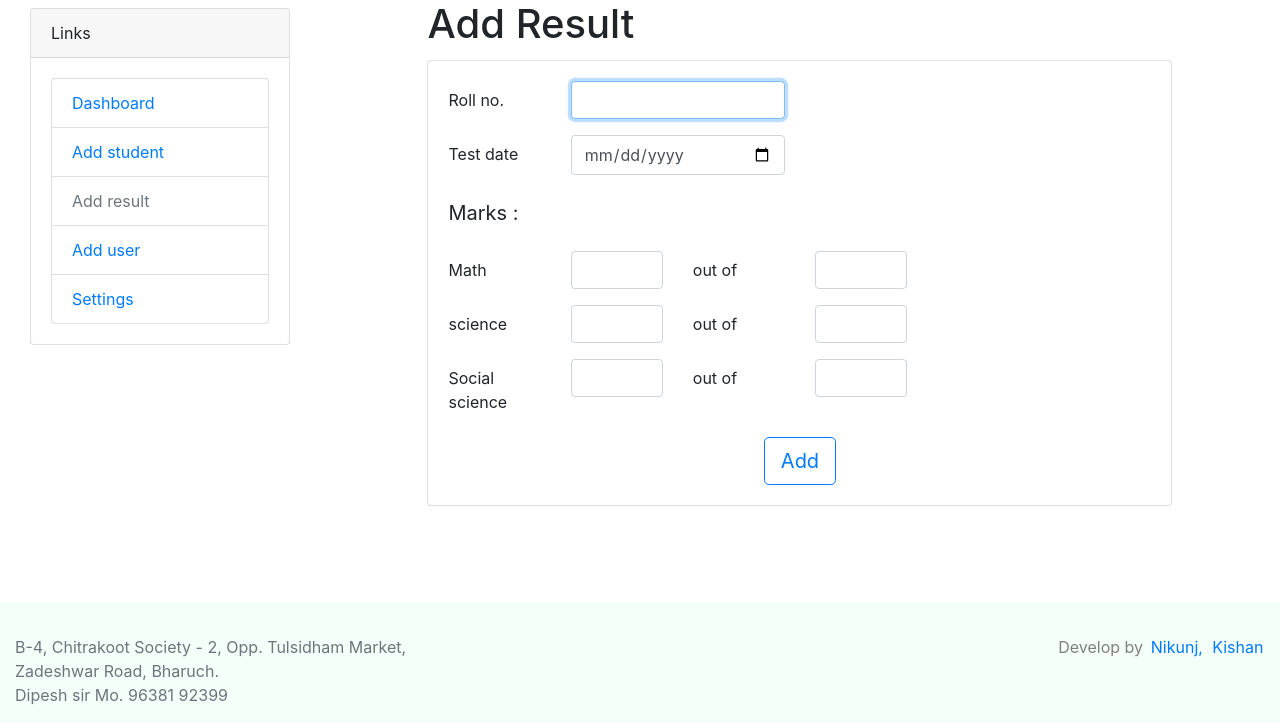
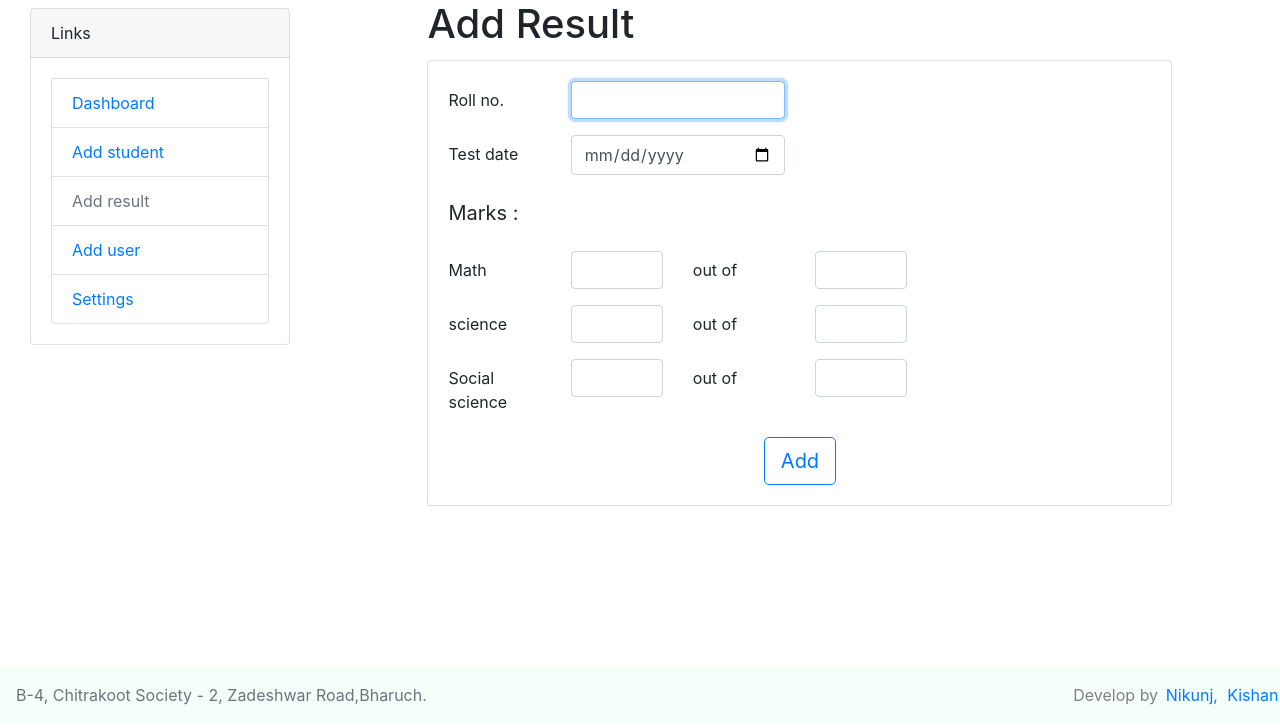
Before and after one commit to nnikunjt/student_results, a PHP site: page /admin/add_result.php in a window 1280 px wide. Shown: the part 72-800 px from the top of the page. Run offline with PHP 8.4, Linux system fonts and the light colour scheme; a user stored in the database is signed in; some libraries are stand-ins or nearby versions.

Commit message:
set margin and inprove result in client side

```diff
--- a/admin/add_result.php
+++ b/admin/add_result.php
@@ -39,13 +39,14 @@ SESSION_START();
 
 
 		$per = (($math+$science+$sst)*100)/($math_to+$science_to+$ss_to);
+		$percentage = number_format($per,2);
 
 
 
-		$insert_query = "INSERT INTO results(roll_no,test_date,math_obtain,sci_obtain,sst_obtain,math_total,sci_total,sst_total,percentage) VALUES('$roll_no','$test_date','$math','$science','$sst','$math_to','$science_to','$ss_to','$per')";
+		$insert_query = "INSERT INTO results(roll_no,test_date,math_obtain,sci_obtain,sst_obtain,math_total,sci_total,sst_total,percentage) VALUES('$roll_no','$test_date','$math','$science','$sst','$math_to','$science_to','$ss_to','$percentage')";
 
 		if($conn->query($insert_query) === TRUE){
-			echo "student has been added successfully !";
+			echo "result has been added successfully !";
 
 		}
 		else
@@ -185,21 +186,20 @@ SESSION_START();
 
 
 <!-- Footer -->
- <footer class="footer">
- <div class="container-fluid paddind">
-    <div class="row ">
+   <footer class="page-footer font-small unique-color-dark pt-4">
+    <div class="footer  py-3">
+     <div class="row">
+                 <div class="col-sm-9">
+             <span class="text-muted" >B-4, Chitrakoot Society - 2, Zadeshwar Road,Bharuch. </span>
+            </div>
 
-        <div class="col-md-4">
-           <p class="text-muted" >B-4, Chitrakoot Society - 2, Opp. Tulsidham Market, Zadeshwar Road, Bharuch.<br>
-             Dipesh sir Mo. 96381 92399 </p>
-
-        </div>
-        <div class="col-md-8" align="right">
-            <p> Develop by
-            <a href="https://plus.google.com/103929880037258813858" target="_blank">Nikunj,</a>
-                  <a href="https://plus.google.com/100510913946087775138" target="_blank"> Kishan</a></p>
-        </div>
-</footer>
+       <div class="col-sm-3" align="right"> Develop by
+                   <a href="https://plus.google.com/103929880037258813858" target="_blank">Nikunj,</a>
+                  <a href="https://plus.google.com/100510913946087775138" target="_blank"> Kishan</a>
+            </div>
+       </div>
+    </div>
+  </footer>
 
 
 
--- a/index.php
+++ b/index.php
@@ -174,12 +174,7 @@
 
 
 }
-<<<<<<< HEAD
 
-=======
-?>
-<label style="color: red ;"></label>
->>>>>>> 46eb34db41a3c12342e64ac91758e5c25d2b6eee
 
 
 
```
Also changed, not shown: admin/add_student.php (+5 -6 lines), admin/settings.php (+22 -15 lines).
